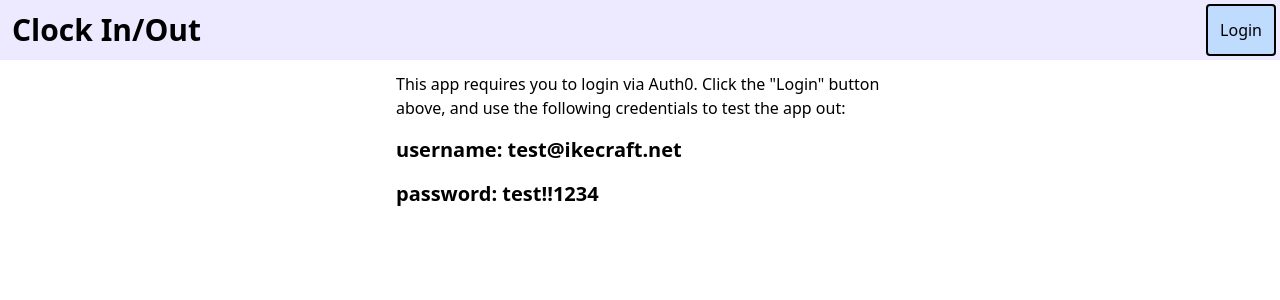
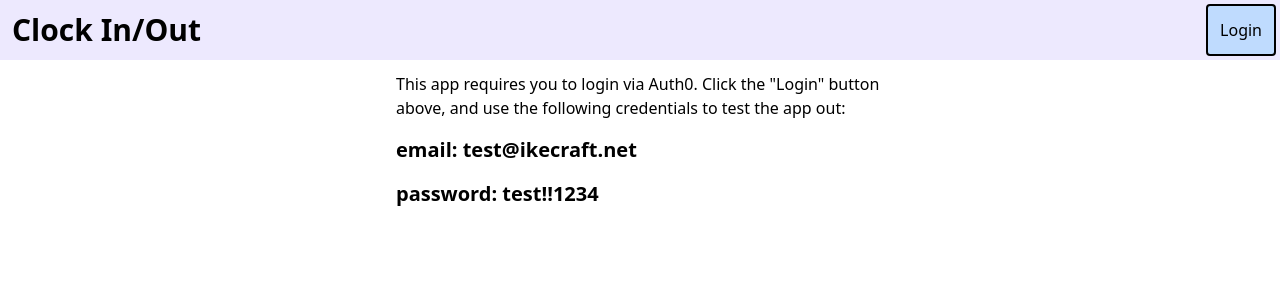
Before and after one commit to IkeAlmighty/clockinout, a Next.js app: page / in a window 1280 px wide. Shown: the top 300 px of the page. Built offline with nearby package versions, Linux system fonts and the light colour scheme; no server answers.

Commit message:
corrected typo 'username -> email'

```diff
--- a/pages/index.js
+++ b/pages/index.js
@@ -410,7 +410,7 @@ export default function Home() {
           <div>
             This app requires you to login via Auth0. Click the "Login" button
             above, and use the following credentials to test the app out:
-            <h3>username: test@ikecraft.net</h3>
+            <h3>email: test@ikecraft.net</h3>
             <h3>password: test!!1234</h3>
           </div>
         )}
```
